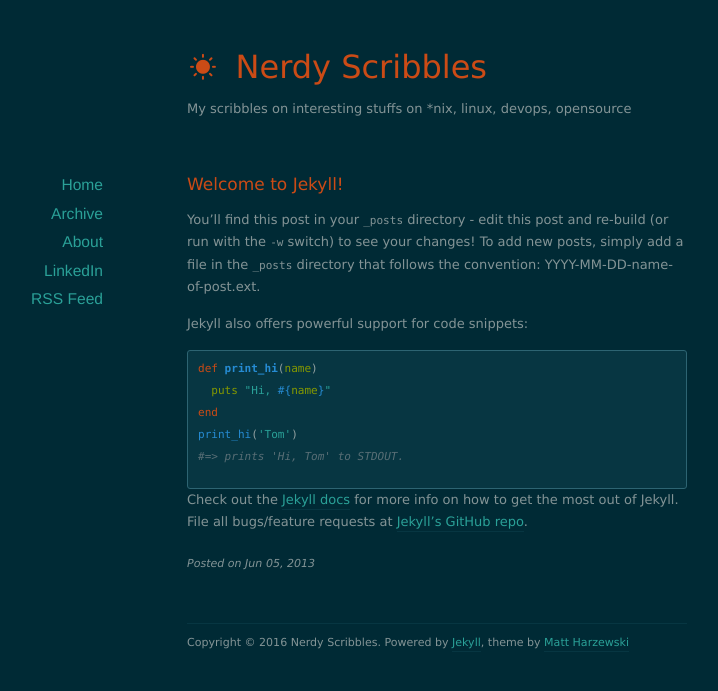
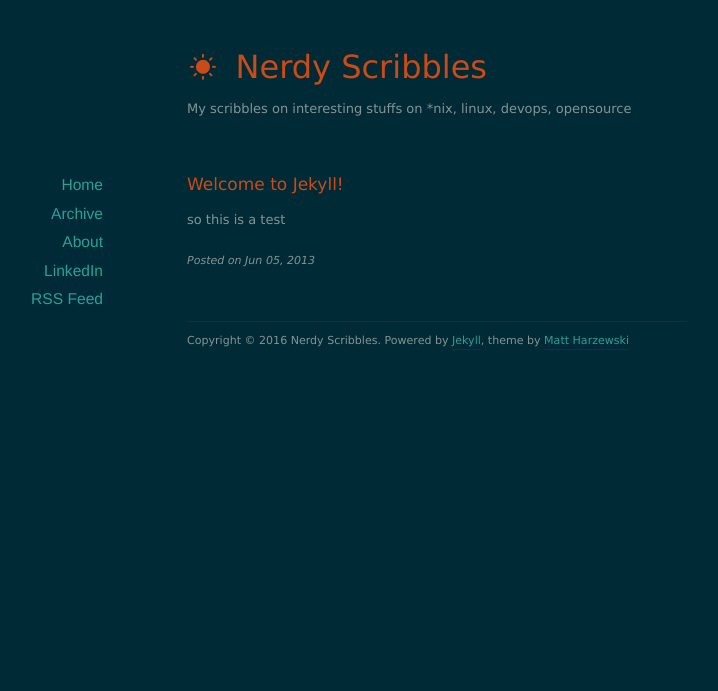
Before and after one commit to soumyadipdm/soumyadipdm.github.io, a Jekyll site: the page built from _posts/2013-06-05-welcome-to-jekyll.markdown, in a window 1280 px wide. Shown: the top 691 px of the page, without its empty margins (203-921 px from the left). Built offline with Jekyll 4.4.1, drawn with Linux system fonts in a browser that asks for light colours; nearby versions of some CDN libraries.

Commit message:
test post2

```diff
--- a/_posts/2013-06-05-welcome-to-jekyll.markdown
+++ b/_posts/2013-06-05-welcome-to-jekyll.markdown
@@ -5,20 +5,4 @@
 categories: jekyll update
 ---
 
-You'll find this post in your `_posts` directory - edit this post and re-build (or run with the `-w` switch) to see your changes!
-To add new posts, simply add a file in the `_posts` directory that follows the convention: YYYY-MM-DD-name-of-post.ext.
-
-Jekyll also offers powerful support for code snippets:
-
-{% highlight ruby %}
-def print_hi(name)
-  puts "Hi, #{name}"
-end
-print_hi('Tom')
-#=> prints 'Hi, Tom' to STDOUT.
-{% endhighlight %}
-
-Check out the [Jekyll docs][jekyll] for more info on how to get the most out of Jekyll. File all bugs/feature requests at [Jekyll's GitHub repo][jekyll-gh].
-
-[jekyll-gh]: https://github.com/mojombo/jekyll
-[jekyll]:    http://jekyllrb.com
+so this is a test
```
